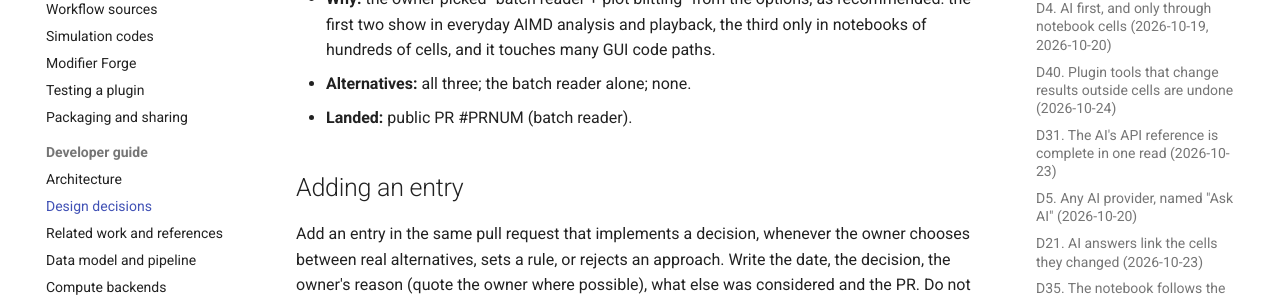
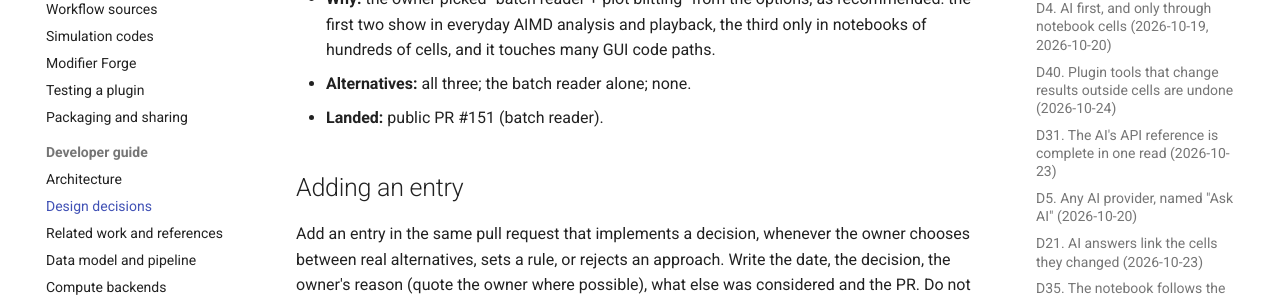
Before and after one commit to frssp/ewald, an MkDocs documentation site: the page built from docs/developer/decisions.md, in a window 1280 px wide and 900 px high, scrolled down 37605 px. Shown: the part 262-561 px from the top of the window. Built offline with MkDocs 1.6.1 and Material for MkDocs 9.7.7, drawn with Linux system fonts in a browser that asks for light colours; comment, search, counter and statistics services are not loaded.

Commit message:
docs: D101 and changelog name public PR #151
Co-Authored-By: Claude Opus 5.5 <noreply@anthropic.com>

```diff
--- a/docs/developer/decisions.md
+++ b/docs/developer/decisions.md
@@ -1330,7 +1330,7 @@ Pull request numbers up to #242 refer to the pre-publication repository, which i
   the first two show in everyday AIMD analysis and playback, the third only in notebooks of
   hundreds of cells, and it touches many GUI code paths.
 - **Alternatives:** all three; the batch reader alone; none.
-- **Landed:** public PR #PRNUM (batch reader).
+- **Landed:** public PR #151 (batch reader).
 
 ## Adding an entry
 
```
Also changed, not shown: CHANGELOG.md (+1 -1 lines).
